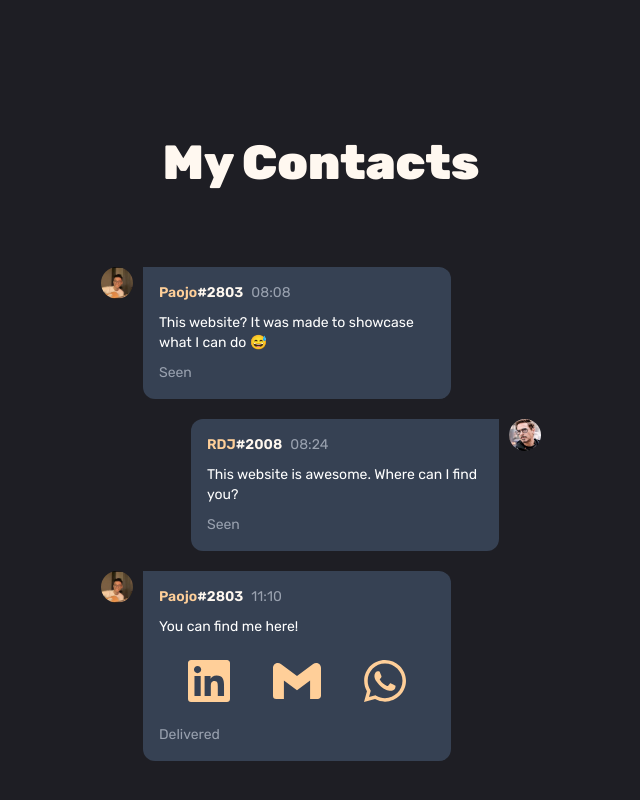
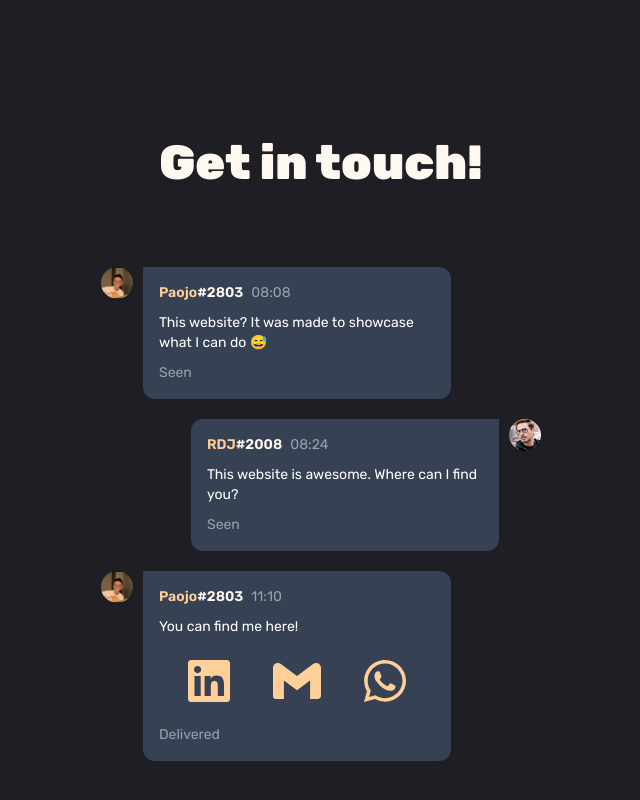
Before and after one commit to Sajojo/myportfolio, a React (Vite) app: page /home in a window 1280 px wide. Shown: the part 8010-8810 px from the top of the page, without its empty margins (319-959 px from the left). Built offline with nearby package versions, Linux system fonts and the light colour scheme.

Commit message:
Changed Ctc

```diff
--- a/src/subassets/Contact.jsx
+++ b/src/subassets/Contact.jsx
@@ -21,7 +21,7 @@ const Contact = () => {
             }}
             className="text-[#FFF8F0] font-black text-3xl sm:text-5xl"
           >
-            My Contacts
+            Get in touch!
           </motion.h1>
         </span>
         <div className="flex flex-col gap-5 pl-[5%] pr-[5%]">
```
